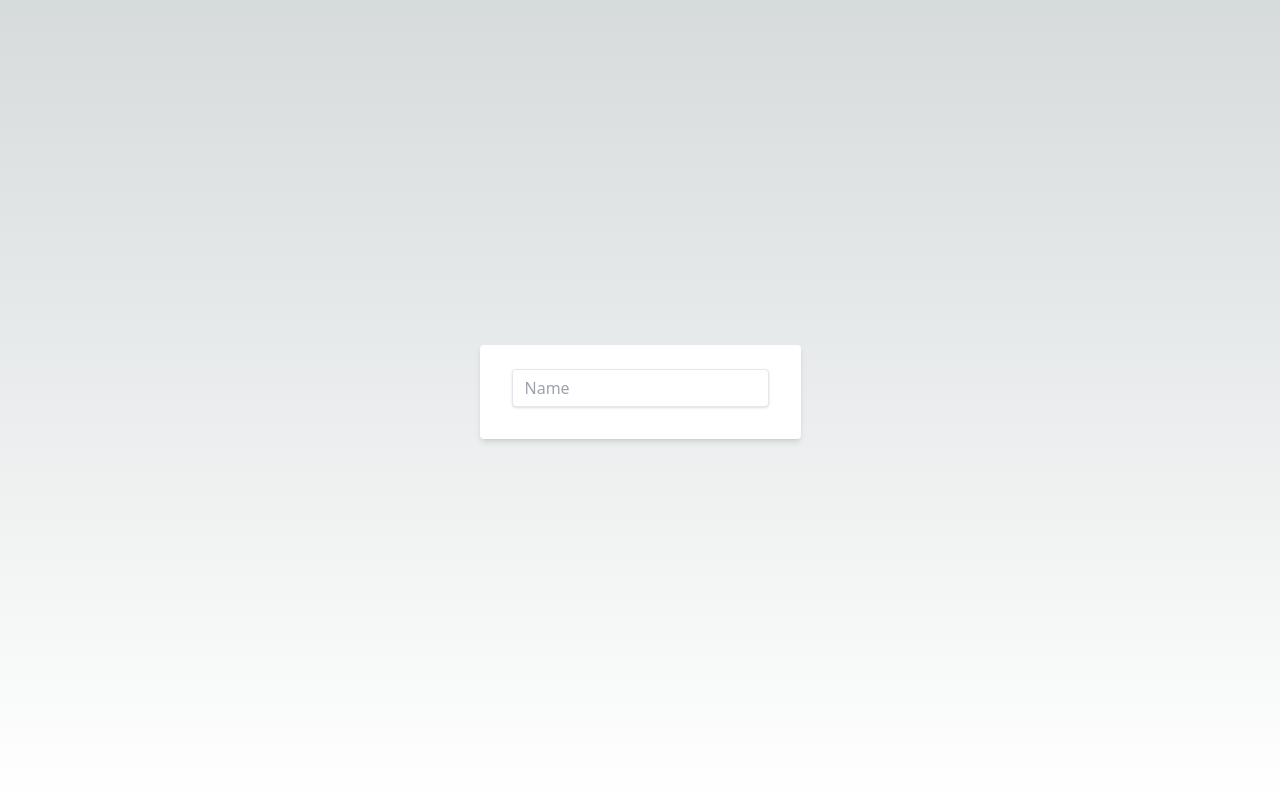
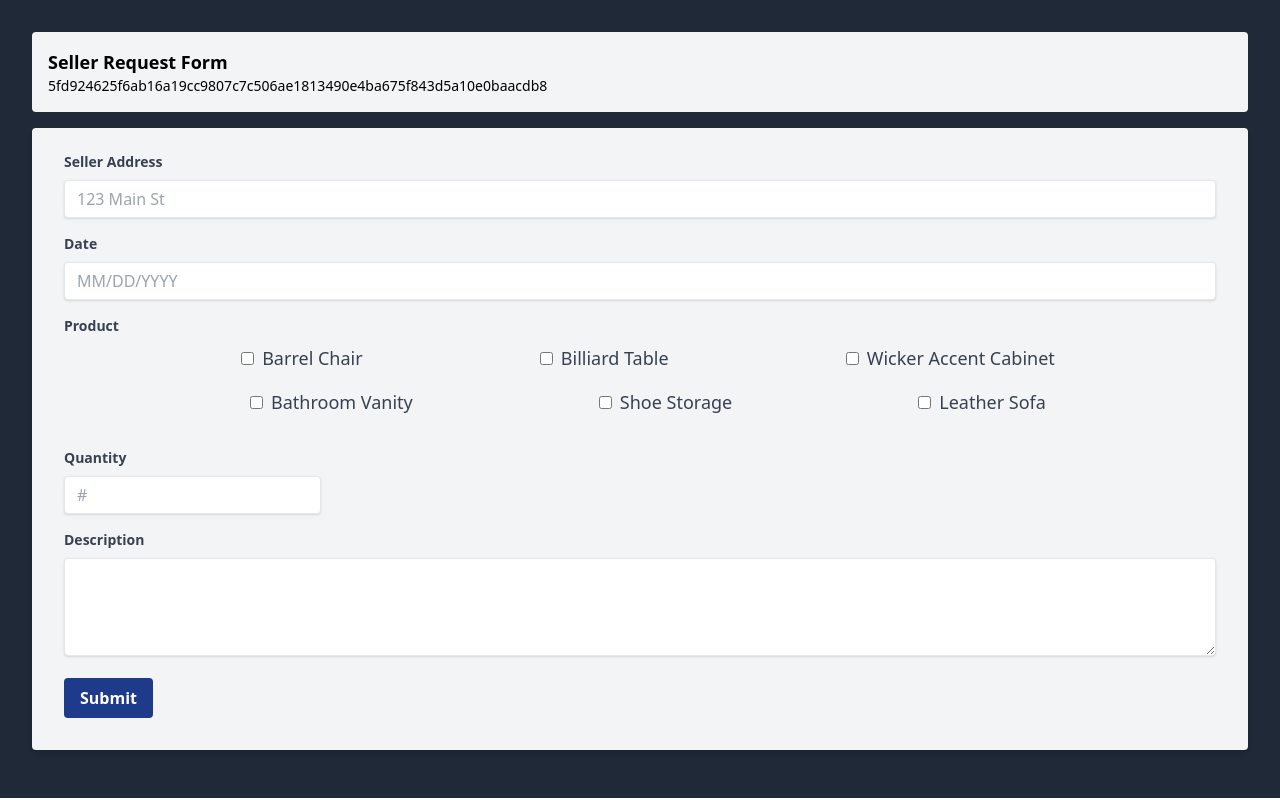
Before and after one commit to Rahat-ch/distributedlogistics, a Next.js app: page /buyer in a window 1280 px wide. Built offline with nearby package versions, Linux system fonts and the light colour scheme.

Commit message:
Added everything

```diff
--- a/src/pages/_app.js
+++ b/src/pages/_app.js
@@ -1,5 +1,11 @@
 import '@/styles/globals.css'
+import Sidebar from './home';
 
 export default function App({ Component, pageProps }) {
-  return <Component {...pageProps} />
+  return (
+    <>
+    <Component {...pageProps} />
+
+    </>
+  );
 }
--- a/src/pages/buyer.js
+++ b/src/pages/buyer.js
@@ -1,4 +1,66 @@
-const Input = ({name}) => {
+import React, { useState } from "react";
+import Sidebar from "@/pages/home";
+
+const Button = ({ children }) => {
+  return (
+    <button
+      className="  bg-blue-900
+  hover:bg-blue-700
+  text-white
+  font-bold
+  py-2
+  px-4
+  rounded"
+    >
+      {children}
+    </button>
+  );
+};
+
+const Form = ({ children }) => {
+  return (
+    <form
+      className=" bg-gray-100
+  shadow-md
+  rounded
+  px-8
+  pt-6
+  pb-8
+  mb-4"
+    >
+      {children}
+    </form>
+  );
+};
+
+const FormGroup = ({ children }) => {
+  return <div className="mb-4">{children}</div>;
+};
+
+const Label = ({ children }) => {
+  return (
+    <label className="block text-gray-700 text-sm font-bold mb-2">
+      {children}
+    </label>
+  );
+};
+
+const ClickOption = ({ option }) => {
+  return (
+    <div className="mb-4 ml-4">
+      <div className="flex items-center">
+        <input
+          className="mr-2 leading-tight w-{1/2}"
+          type="checkbox"
+          id="checkbox_id"
+        />
+        <label className="text-lg text-gray-700">{option}</label>
+      </div>
+    </div>
+  );
+};
+
+const Input = ({ name }) => {
   return (
     <input
       className="shadow
@@ -11,24 +73,89 @@ const Input = ({name}) => {
   text-gray-700
   leading-tight
   focus:outline-none
-  focus:shadow-outline" placeholder={name}
+  focus:shadow-outline"
+      placeholder={name}
     />
   );
 };
 
-const FormGroup = ({children}) => {
-    return <div className="">{children}</div>;
-}
-
-
-export default function Buyer() {
+const InputNumber = ({ name }) => {
   return (
-    <div className="flex flex-col items-center justify-center min-h-screen py-2">
-      <form className=" bg-white shadow-md rounded px-8 pt-6 pb-8 mb-4">
+    <input
+      className="shadow
+  appearance-none
+  border
+  rounded
+  py-2
+  px-3
+  text-gray-700
+  leading-tight
+  focus:outline-none
+  focus:shadow-outline"
+      type="number"
+      placeholder={name}
+    />
+  );
+};
+const SellerPortal = () => {
+  return (
+    <div className="relative bg-gray-800 p-8">
+      <div className="mb-4 bg-gray-100 rounded h-20 content-evenly">
+        <p className="text-lg font-bold ml-4">Seller Request Form</p>
+        <p className="text-sm ml-4">
+          5fd924625f6ab16a19cc9807c7c506ae1813490e4ba675f843d5a10e0baacdb8
+        </p>
+      </div>
+      <Form>
         <FormGroup>
-          <Input id="name" name="Name" type="text"/>
+          <Label htmlFor="name">Seller Address</Label>
+          <Input id="name" name="123 Main St" type="text" />
         </FormGroup>
-      </form>
+        <FormGroup>
+          <Label htmlFor="date">Date</Label>
+          <Input id="date" name="MM/DD/YYYY" type="text" />
+        </FormGroup>
+        <FormGroup>
+          <Label htmlFor="product">Product</Label>
+          <div className="flex justify-evenly">
+            <ClickOption option="Barrel Chair" />
+            <ClickOption option="Billiard Table" />
+            <ClickOption option="Wicker Accent Cabinet" />
+          </div>
+          <div className="flex justify-evenly">
+            <ClickOption option="Bathroom Vanity" />
+            <ClickOption option="Shoe Storage" />
+            <ClickOption option="Leather Sofa" />
+          </div>
+        </FormGroup>
+        <FormGroup>
+          <Label htmlFor="quantity">Quantity</Label>
+          <InputNumber id="quantity" name="#" />
+        </FormGroup>
+        <FormGroup>
+          <Label htmlFor="description">Description</Label>
+          <textarea
+            id="description"
+            className="shadow appearance-none border rounded w-full py-2 px-3 text-gray-700 leading-tight focus:outline-none focus:shadow-outline"
+            rows="4"
+          ></textarea>
+        </FormGroup>
+        <Button type="submit">Submit</Button>
+      </Form>
     </div>
   );
-}
+};
+export default SellerPortal;
+
+// address buyer
+// address seller
+// string shipping address
+// string origin address
+// date created
+// bool is paid
+// array of items
+
+// Item
+// Number of units
+// description
+// price per unit
--- /dev/null
+++ b/src/pages/home.js
@@ -0,0 +1,88 @@
+import React from "react";
+import Buyer from "./buyer";
+import Seller from "./seller";
+import SellerOptions from "./selleroptions";
+
+const Sidebar = () => {
+  function hideComponent(nameComponent) {
+  switch (nameComponent) {
+    case "seller":
+      setSeller(false);
+      break;
+    case "buyer":
+      setBuyer(false);
+      break;
+    case "buyerOptions":
+      setSellerOptions(false);
+      break;
+    default:
+      null;
+}
+  }
+
+    function showComponent(nameComponent) {
+      switch (nameComponent) {
+        case "seller":
+          setSeller(true);
+          setBuyer(false);
+          setSellerOptions(false);
+          break;
+        case "buyer":
+          setBuyer(true);
+          setSeller(false);
+          setSellerOptions(false);
+          break;
+        case "sellerOptions":
+          setSellerOptions(true);
+          setSeller(false);
+          setBuyer(false);
+        default:
+          null;
+      }
+    }
+
+  const [showSeller, setSeller] = React.useState(false);
+  const [showBuyer, setBuyer] = React.useState(false);
+  const [showSellerOptions, setSellerOptions] = React.useState(false);
+  return (
+    <div className="fixed inset-0 flex z-50">
+      <div className="flex-shrink-0 w-64 bg-gray-800">
+        <div className="h-full py-4 px-6 flex flex-col justify-between">
+          <div>
+            <div className="text-white font-semibold text-lg mb-6">Distributed Logistics</div>
+            <nav>
+              <a
+                href="#"
+                className="block py-2 px-4 text-white hover:bg-gray-700 rounded"
+                onClick={() => showComponent("sellerOptions")}
+              >
+                Seller
+              </a>
+              <a
+                href="#"
+                className="block py-2 px-4 text-white hover:bg-gray-700 rounded"
+                onClick={() => showComponent("buyer")}
+              >
+                Buyer
+              </a>
+              <a
+                href="#"
+                className="block py-2 px-4 text-white hover:bg-gray-700 rounded"
+              >
+                Carrier
+              </a>
+            </nav>
+          </div>
+          <div className="text-gray-500 text-sm">&copy; Distributed Logistics</div>
+        </div>
+      </div>
+      <div className="flex-1 overflow-y-auto">
+        {showBuyer && <Buyer/>}
+        {showSeller && <Seller/>}
+        {showSellerOptions && <SellerOptions/>}
+      </div>
+    </div>
+  );
+};
+
+export default Sidebar;
--- a/src/pages/seller.js
+++ b/src/pages/seller.js
@@ -1,4 +1,5 @@
 import React, { useState } from "react";
+import Sidebar from "@/pages/home";
 
 const Button = ({ children }) => {
   return (
@@ -19,7 +20,7 @@ const Button = ({ children }) => {
 const Form = ({ children }) => {
   return (
     <form
-      className=" bg-white
+      className=" bg-gray-100
   shadow-md
   rounded
   px-8
@@ -98,13 +99,10 @@ const InputNumber = ({ name }) => {
 };
 const SellerPortal = () => {
   return (
-    <div className="flex flex-col items-center justify-center min-h-screen py-2 bg-white">
-      <div className="fixed inset-0 flex items-center justify-center">
-        <div className="absolute inset-0 bg-blue-100 opacity-50"></div>
-        <div className="relative z-10 bg-blue-200 p-8">
-          <div className="mb-4">
-            <p className="text-lg font-bold">Seller Request Form</p>
-            <p className="text-sm">
+    <div className="relative bg-gray-800 p-8">
+      <div className="mb-4 bg-gray-100 rounded h-20 content-evenly">
+        <p className="text-lg font-bold ml-4">Seller Request Form</p>
+        <p className="text-sm ml-4">
           5fd924625f6ab16a19cc9807c7c506ae1813490e4ba675f843d5a10e0baacdb8
         </p>
       </div>
@@ -120,9 +118,9 @@ const SellerPortal = () => {
         <FormGroup>
           <Label htmlFor="product">Product</Label>
           <div className="flex justify-evenly">
-                <ClickOption option="Barrel Chair"/>
+            <ClickOption option="Barrel Chair" />
             <ClickOption option="Billiard Table" />
-                <ClickOption option="Wicker Accent Cabinet"/>
+            <ClickOption option="Wicker Accent Cabinet" />
           </div>
           <div className="flex justify-evenly">
             <ClickOption option="Bathroom Vanity" />
@@ -145,9 +143,6 @@ const SellerPortal = () => {
         <Button type="submit">Submit</Button>
       </Form>
     </div>
-      </div>
-      )
-    </div>
   );
   };
 export default SellerPortal;
--- a/src/pages/seller.page.jsx
+++ /dev/null
@@ -1,102 +0,0 @@
-import React, { useState } from 'react';
-import tw from 'tailwind-styled-components';
-
-const Button = tw.button`
-  bg-blue-500
-  hover:bg-blue-700
-  text-white
-  font-bold
-  py-2
-  px-4
-  rounded
-`;
-
-const Form = tw.form`
-  bg-white
-  shadow-md
-  rounded
-  px-8
-  pt-6
-  pb-8
-  mb-4
-`;
-
-const FormGroup = tw.div`
-  mb-4
-`;
-
-const Label = tw.label`
-  block
-  text-gray-700
-  font-bold
-  mb-2
-`;
-
-const Input = tw.input`
-  shadow
-  appearance-none
-  border
-  rounded
-  w-full
-  py-2
-  px-3
-  text-gray-700
-  leading-tight
-  focus:outline-none
-  focus:shadow-outline
-`;
-
-const SellerPortal = () => {
-  const [isFormOpen, setIsFormOpen] = useState(false);
-
-  const handleButtonClick = () => {
-    setIsFormOpen(true);
-  };
-
-  const handleCloseClick = () => {
-    setIsFormOpen(false);
-  };
-
-  return (
-    <>
-      <Button onClick={handleButtonClick}>Open Form</Button>
-      {isFormOpen && (
-        <div className="fixed inset-0 flex items-center justify-center">
-          <div className="absolute inset-0 bg-gray-900 opacity-50"></div>
-          <div className="relative z-10 bg-white p-8">
-            <div className="mb-4">
-              <span className="text-lg font-bold">Seller Portal Form</span>
-              <button
-                onClick={handleCloseClick}
-                className="float-right text-gray-700 hover:text-gray-900"
-              >
-                Close
-              </button>
-            </div>
-            <Form>
-              <FormGroup>
-                <Label htmlFor="name">Name</Label>
-                <Input id="name" type="text" />
-              </FormGroup>
-              <FormGroup>
-                <Label htmlFor="email">Email</Label>
-                <Input id="email" type="email" />
-              </FormGroup>
-              <FormGroup>
-                <Label htmlFor="message">Message</Label>
-                <textarea
-                  id="message"
-                  className="shadow appearance-none border rounded w-full py-2 px-3 text-gray-700 leading-tight focus:outline-none focus:shadow-outline"
-                  rows="4"
-                ></textarea>
-              </FormGroup>
-              <Button type="submit">Submit</Button>
-            </Form>
-          </div>
-        </div>
-      )}
-    </>
-  );
-};
-
-export default SellerPortal;
--- /dev/null
+++ b/src/pages/selleroptions.js
@@ -0,0 +1,19 @@
+import React from "react";
+
+const SellerOptions = () => {
+  return (
+    <div className="h-full content-center bg-gray-800">
+      <button className="bg-white hover:bg-gray-100 text-gray-700 font-bold py-4 px-6 rounded-full mr-8">
+        Option 1
+      </button>
+      <button className="bg-white hover:bg-gray-100 text-gray-700 font-bold py-4 px-6 rounded-full mr-8">
+        Option 2
+      </button>
+      <button className="bg-white hover:bg-gray-100 text-gray-700 font-bold py-4 px-6 rounded-full">
+        Option 3
+      </button>
+    </div>
+  );
+};
+
+export default SellerOptions;
--- a/src/styles/globals.css
+++ b/src/styles/globals.css
@@ -1,27 +1,3 @@
 @tailwind base;
 @tailwind components;
 @tailwind utilities;
-
-:root {
-  --foreground-rgb: 0, 0, 0;
-  --background-start-rgb: 214, 219, 220;
-  --background-end-rgb: 255, 255, 255;
-}
-
-@media (prefers-color-scheme: dark) {
-  :root {
-    --foreground-rgb: 255, 255, 255;
-    --background-start-rgb: 0, 0, 0;
-    --background-end-rgb: 0, 0, 0;
-  }
-}
-
-body {
-  color: rgb(var(--foreground-rgb));
-  background: linear-gradient(
-      to bottom,
-      transparent,
-      rgb(var(--background-end-rgb))
-    )
-    rgb(var(--background-start-rgb));
-}
```
Also changed, not shown: package.json (+7 -1 lines), 2 other files (tests, documents, lock files or other folders). Lines whose indentation alone changed are shown as unchanged.
